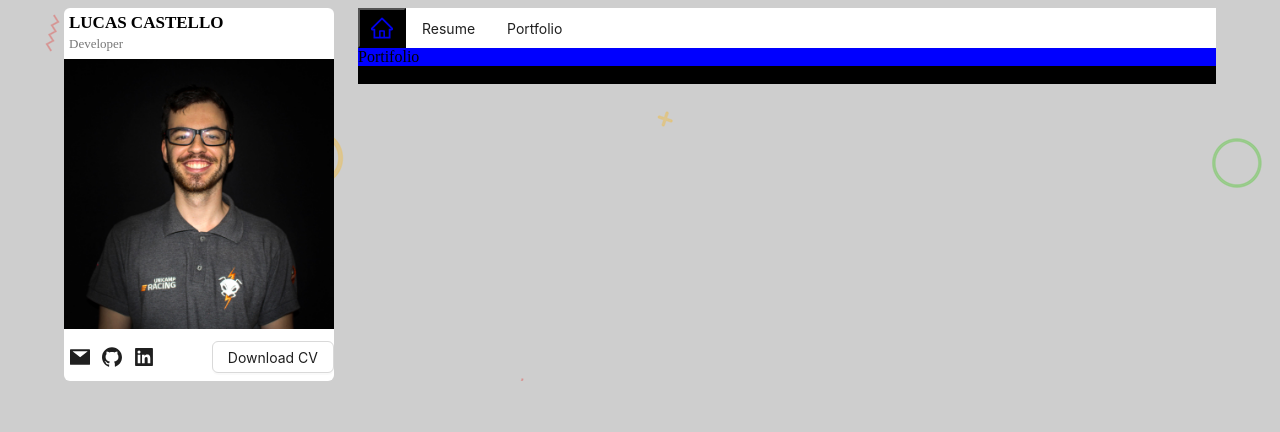
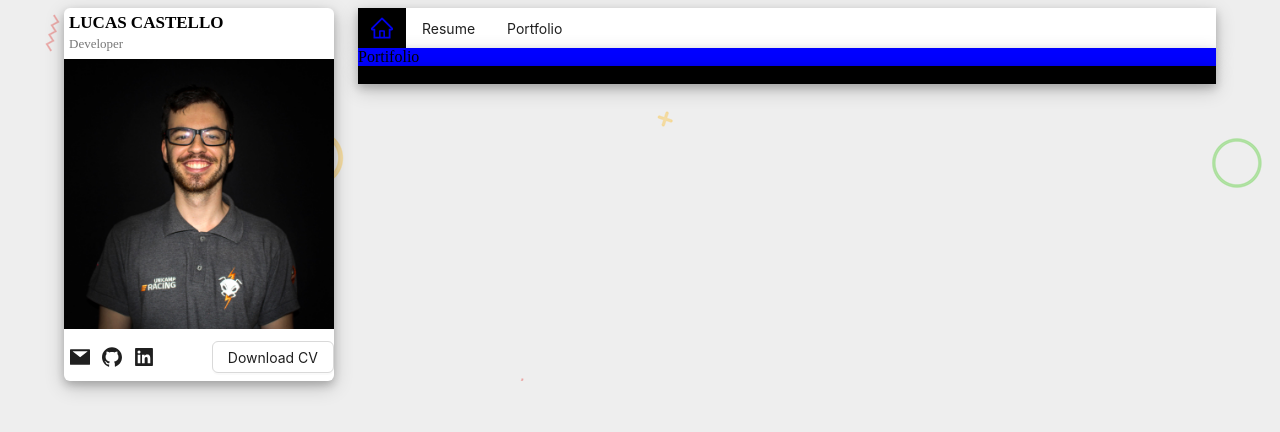
Before and after one commit to LucasCastello/react_curriculum, a React (Vite) app: page /portfolio in a window 1280 px wide. Shown: the top 432 px of the page. Built offline with nearby package versions, Linux system fonts and the light colour scheme.

Commit message:
added box shadows

```diff
--- a/src/about-me/AboutMe.css
+++ b/src/about-me/AboutMe.css
@@ -1,3 +1,4 @@
 .about_me {
     background-color: chartreuse;
+    box-shadow: 0 4px 8px 0 rgba(0, 0, 0, 0.2), 0 6px 20px 0 rgba(0, 0, 0, 0.19);
 }
--- a/src/contentHolder/ContentHolder.css
+++ b/src/contentHolder/ContentHolder.css
@@ -5,6 +5,7 @@
     margin: 20px 0;
     justify-content: space-between;
     border-radius: 5px;
+    box-shadow: 0 4px 8px 0 rgba(0, 0, 0, 0.2), 0 6px 20px 0 rgba(0, 0, 0, 0.19);
 }
 
 .ant-timeline-item-last {
--- a/src/footer/Footer.css
+++ b/src/footer/Footer.css
@@ -1,3 +1,4 @@
 .footer {
     background-color: black;
+    box-shadow: 0 4px 8px 0 rgba(0, 0, 0, 0.2), 0 6px 20px 0 rgba(0, 0, 0, 0.19);
 }
--- a/src/index.css
+++ b/src/index.css
@@ -5,7 +5,7 @@
 
   color-scheme: light dark;
   color: rgba(255, 255, 255, 0.87); */
-  background-color: #cecece;
+  background-color: #eeeeee;
 
   /* font-synthesis: none;
   text-rendering: optimizeLegibility;
--- a/src/personal-info/PersonalInfo.css
+++ b/src/personal-info/PersonalInfo.css
@@ -1,6 +1,7 @@
 .personal_info {
     background-color: white;
     border-radius: 6px;
+    box-shadow: 0 4px 8px 0 rgba(0, 0, 0, 0.2), 0 6px 20px 0 rgba(0, 0, 0, 0.19);
 }
 
 .title {
@@ -33,3 +34,11 @@ img {
     padding: 0.5rem 0;
     flex-wrap: wrap;
 }
+
+.download_button {
+    margin-right: 0.5em;
+    color: black;
+    &:hover {
+        color: red;
+    }
+}
--- a/src/portfolio/Portfolio.css
+++ b/src/portfolio/Portfolio.css
@@ -1,3 +1,4 @@
 .portfolio {
     background-color: blue;
+    box-shadow: 0 4px 8px 0 rgba(0, 0, 0, 0.2), 0 6px 20px 0 rgba(0, 0, 0, 0.19);
 }
--- a/src/rountingBar/RoutingBar.css
+++ b/src/rountingBar/RoutingBar.css
@@ -4,6 +4,7 @@
     display: flex;
     flex-direction: row;
     align-items: center;
+    box-shadow: 0 4px 8px 0 rgba(0, 0, 0, 0.2), 0 6px 20px 0 rgba(0, 0, 0, 0.19);
 }
 
 .home_button {
@@ -13,6 +14,7 @@
     width: 3rem;
     border-radius: 0;
     box-shadow: none;
+    border: none;
     transition: 0.2s;
     &:hover {
         background-color: rgba(0, 0, 0, 0.738);
@@ -21,6 +23,10 @@
 
 .home_icon {
     font-size: large;
+}
+
+.resume_button, .portfolio_button {
+    height: 100%;
 }
 /*
 :where(.css-dev-only-do-not-override-f7vrd6).ant-btn-primary:not(:disabled):not(.ant-btn-disabled):hover {
```
